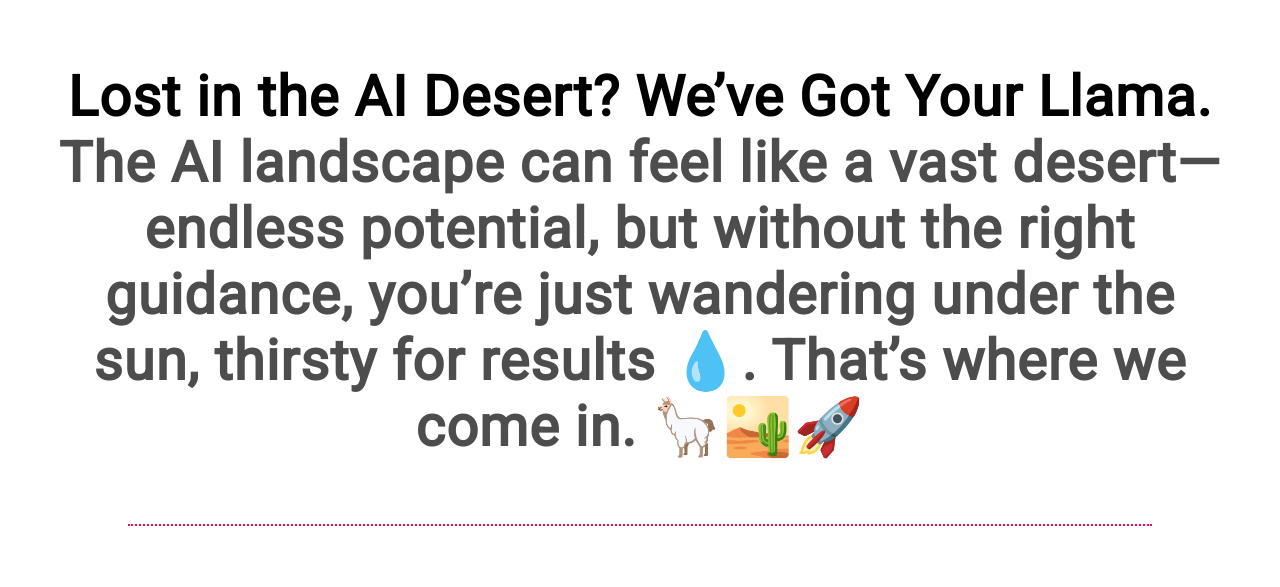
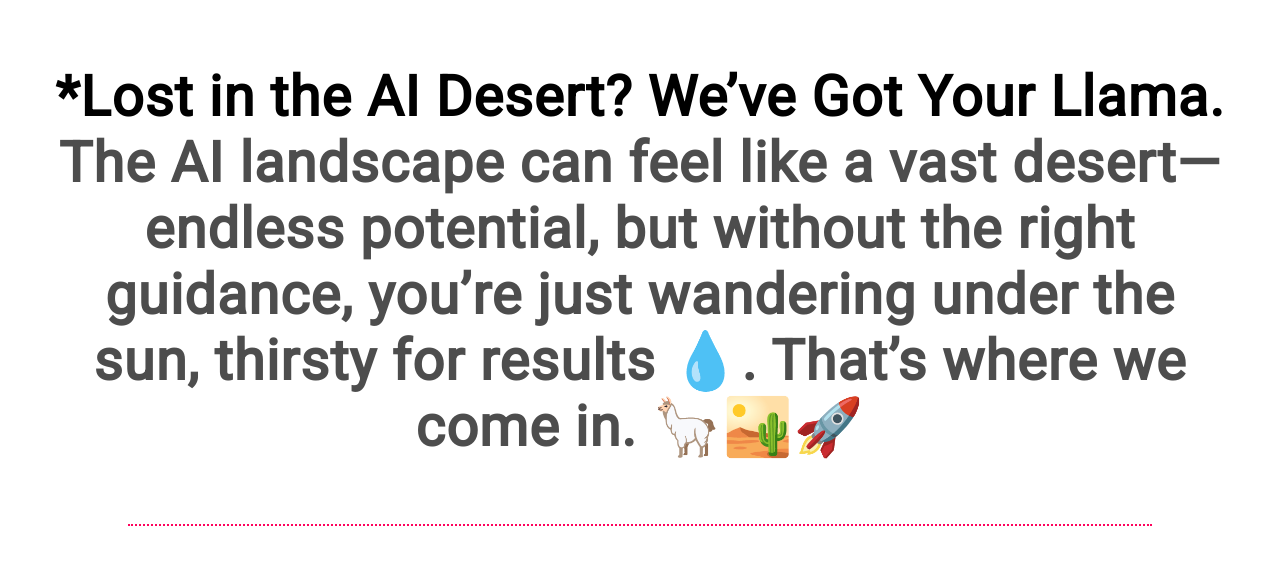
Before and after one commit to jahrichie/llamalogy, a plain HTML site: page index.html in a window 1280 px wide. Shown: the part 167-754 px from the top of the page. Drawn offline with nearby package versions, Linux system fonts and the light colour scheme.

Commit message:
testing llama deploy

```diff
--- a/index.html
+++ b/index.html
@@ -88,7 +88,7 @@
           <hgroup>
             <div id="intro-text">
               <h1 id="intro" class="grey-not-black centered-text hide-tldr">
-                <b>Lost in the AI Desert? We’ve Got Your Llama.</b>
+                <b>*Lost in the AI Desert? We’ve Got Your Llama.</b>
                 The AI landscape can feel like a vast desert—endless potential, but without the right guidance, you’re just wandering under the sun, thirsty for results 💧. That’s where we come in. 🦙🏜️🚀
                 <!-- <a href="#" class="button">TLDR me</a> -->
               </h1>
```
